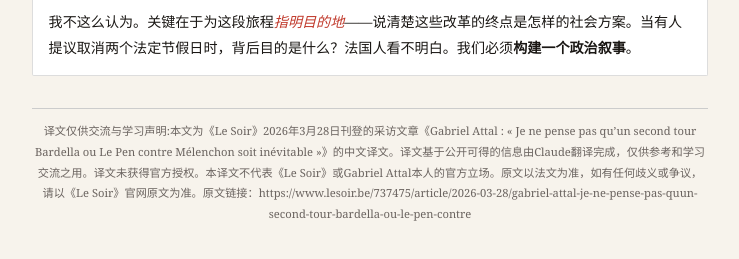
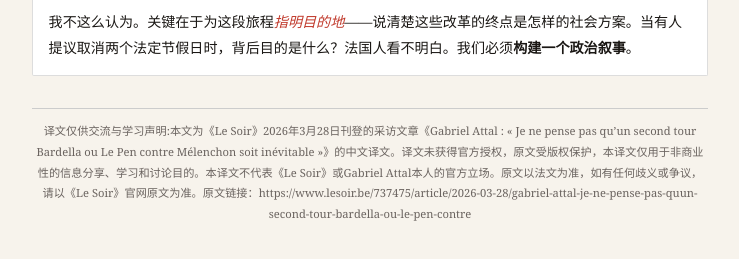
Before and after one commit to Tyrachu/GA-interview-lesoir-zh, a plain HTML site: page index.html in a window 1280 px wide. Shown: the part 2217-2476 px from the top of the page, 270-1009 px from the left. Drawn offline with nearby package versions, Linux system fonts and the light colour scheme; a web font is replaced by a local one.

Commit message:
Update footer translation disclaimer for copyright

```diff
--- a/index.html
+++ b/index.html
@@ -275,7 +275,7 @@
 </div>
 
 <footer>
-  译文仅供交流与学习声明:本文为《Le Soir》2026年3月28日刊登的采访文章《Gabriel Attal : « Je ne pense pas qu’un second tour Bardella ou Le Pen contre Mélenchon soit inévitable »》的中文译文。译文基于公开可得的信息由Claude翻译完成，仅供参考和学习交流之用。译文未获得官方授权。本译文不代表《Le Soir》或Gabriel Attal本人的官方立场。原文以法文为准，如有任何歧义或争议，请以《Le Soir》官网原文为准。原文链接：https://www.lesoir.be/737475/article/2026-03-28/gabriel-attal-je-ne-pense-pas-quun-second-tour-bardella-ou-le-pen-contre
+  译文仅供交流与学习声明:本文为《Le Soir》2026年3月28日刊登的采访文章《Gabriel Attal : « Je ne pense pas qu’un second tour Bardella ou Le Pen contre Mélenchon soit inévitable »》的中文译文。译文未获得官方授权，原文受版权保护，本译文仅用于非商业性的信息分享、学习和讨论目的。本译文不代表《Le Soir》或Gabriel Attal本人的官方立场。原文以法文为准，如有任何歧义或争议，请以《Le Soir》官网原文为准。原文链接：https://www.lesoir.be/737475/article/2026-03-28/gabriel-attal-je-ne-pense-pas-quun-second-tour-bardella-ou-le-pen-contre
 </footer>
 
 </body>
```
